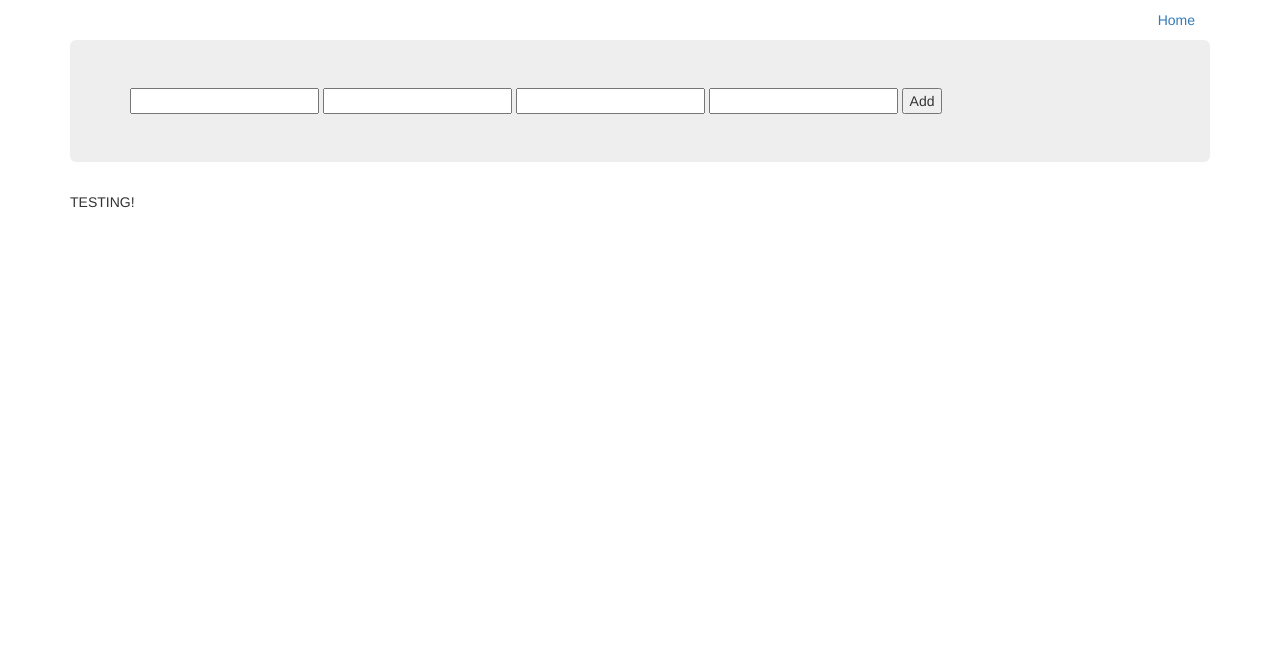
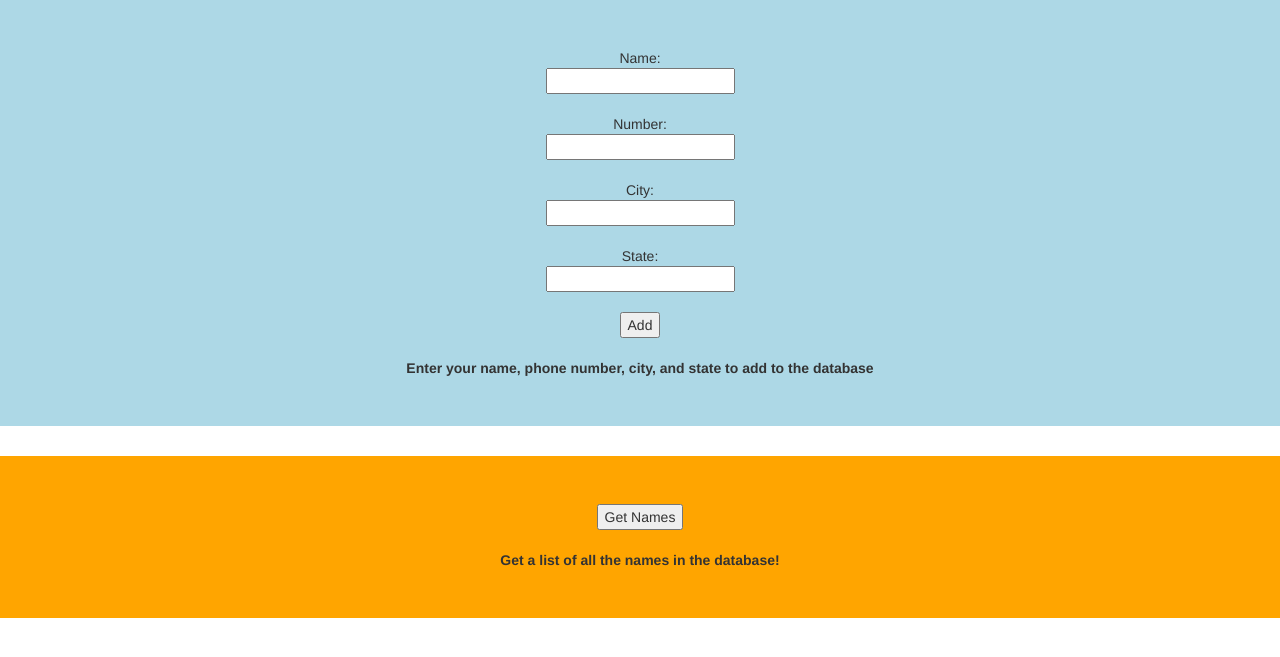
Before and after one commit to jallen1914/people_project, a Flask app: page / in a window 1280 px wide. Shown: the top 657 px of the page. Run offline with Flask 2, Linux system fonts and the light colour scheme; some libraries are stand-ins or nearby versions.

Commit message:
-Created the db -Added button to get all of the names in the database. -Addes some color to the form

```diff
--- a/app/templates/base.html
+++ b/app/templates/base.html
@@ -11,7 +11,7 @@
     <link href="https://maxcdn.bootstrapcdn.com/bootstrap/3.3.7/css/bootstrap.min.css" rel="stylesheet">
   </head>
   <body>
-    <div class="container">
+    <!--<div class="container">
       <div class="header clearfix">
         <nav>
           <ul class="nav nav-pills pull-right">
@@ -19,11 +19,12 @@
           </ul>
         </nav>
       </div>
-      {% block body %}
-      {% endblock %}
+
       <footer class="footer">
-        <p>TESTING!</p>
+        <p><center>Enter your name, phone number, city and state above.</center></p>
       </footer>
-    </div> <!-- /container -->
+    </div> -->
+    {% block body %}
+    {% endblock %}
   </body>
 </html>
--- a/app/templates/index.html
+++ b/app/templates/index.html
@@ -3,14 +3,36 @@
 {% extends "base.html" %}
 {% block title %}Home{% endblock %}
 {% block body %}
-<div class="jumbotron">
+<div style="background-color:lightblue" class="jumbotron">
   <form method="POST" action="/">
+    <div align="center"class="row">
+      Name:</br>
       <input type="text" name="name">
+    </div></br>
+    <div align="center" class="row">
+      Number:</br>
       <input type="text" name="phone">
+    </div></br>
+    <div align="center" class="row">
+      City:</br>
       <input type="text" name="city">
+    </div></br>
+    <div align="center" class="row">
+      State:</br>
       <input type="text" name="state">
-      <input type="submit" value="Add">
+    </div></br>
+    <div align="center" class="row">
+      <input type="submit" value="Add" name="submit"></br></br>
+      <b> Enter your name, phone number, city, and state to add to the database </b>
+    </div>
   </form>
-  <!--<h1>Future home of the people app - Coming Soon</h1>-->
+</div>
+<div style="background-color:orange" class="jumbotron">
+  <form method="POST" action="/">
+    <div align="center" class="row">
+      <input type="submit" value="Get Names" name="get_names"></br></br>
+      <b> Get a list of all the names in the database! </b>
+    </div>
+  </form>
 </div>
 {% endblock %}
```
Also changed, not shown: app/people.db (added).
